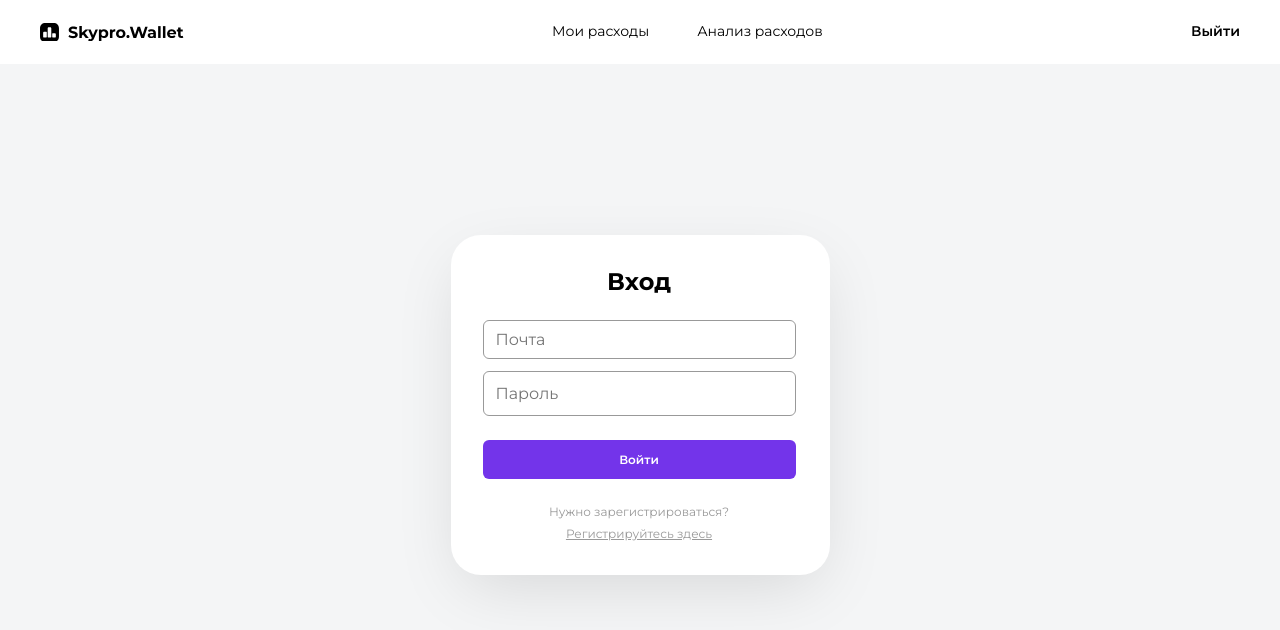
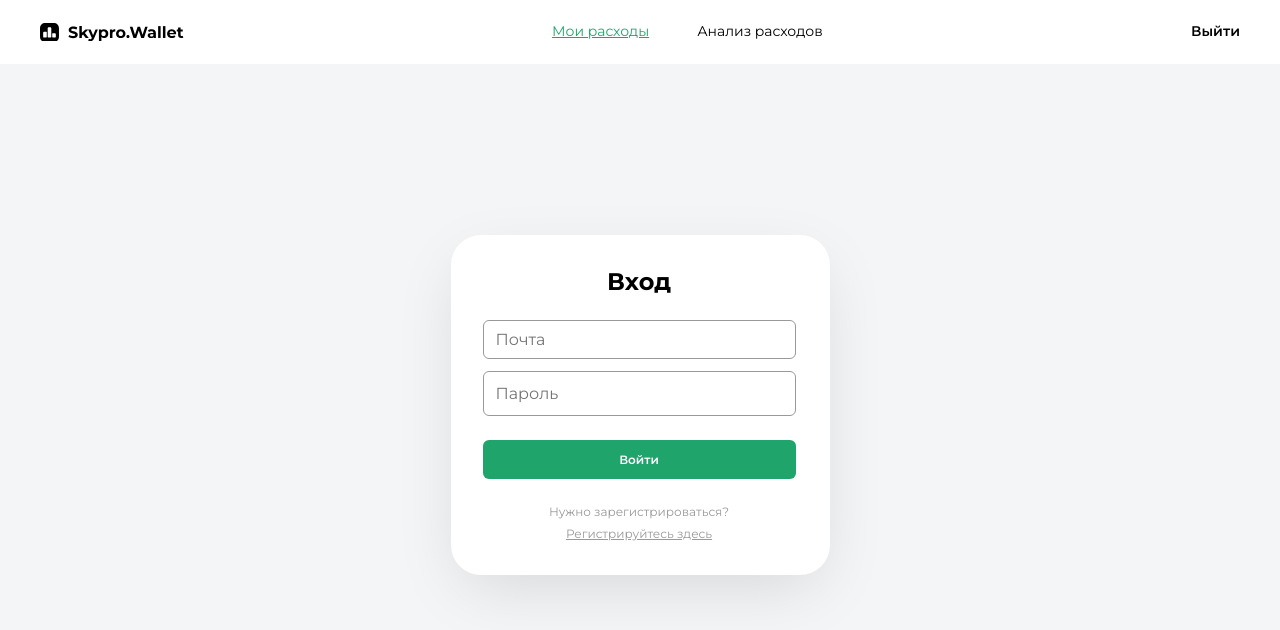
Before and after one commit to JSentience/skypro-wallet, a React (Vite) app: page /signin in a window 1280 px wide. Shown: the top 630 px of the page. Built offline with nearby package versions, Linux system fonts and the light colour scheme.

Commit message:
поправлены цвета #57764503 57764545

```diff
--- a/src/components/Button/Button.styled.js
+++ b/src/components/Button/Button.styled.js
@@ -1,12 +1,12 @@
 import styled from 'styled-components';
 
 export const Button = styled.button`
-color: #FFF;
-text-align: center;
-font-size: 12px;
-font-style: normal;
-font-weight: 600;
-line-height: normal;
+	color: #fff;
+	text-align: center;
+	font-size: 12px;
+	font-style: normal;
+	font-weight: 600;
+	line-height: normal;
 	display: flex;
 	padding: 12px;
 	justify-content: center;
@@ -14,10 +14,8 @@ line-height: normal;
 	gap: 12px;
 	align-self: stretch;
 	border-radius: 6px;
-	background: #7334ea;
+	background: #1fa46c;
 	max-width: 100%;
 
-	${props => props.disabled ?
-		'opacity: 0.5;' : ''}
-
+	${(props) => (props.disabled ? 'opacity: 0.5;' : '')}
 `;
--- a/src/components/Header/Header.jsx
+++ b/src/components/Header/Header.jsx
@@ -12,7 +12,10 @@ export const Header = () => {
 		navigate('/analysis');
 	};
 	const handleClickMain = () => {
-		navigate('/');
+		navigate('/expenses');
+	};
+	const handleClickLogout = () => {
+		navigate('/signin');
 	};
 	return (
 		<HeaderStyled>
@@ -22,7 +25,7 @@ export const Header = () => {
 					handleClickExpenses={handleClickExpenses}
 					handleClickAnalytics={handleClickAnalytics}
 				/>
-				<ExitLinkA>Выйти</ExitLinkA>
+				<ExitLinkA onClick={handleClickLogout}>Выйти</ExitLinkA>
 			</HeaderWrapper>
 		</HeaderStyled>
 	);
--- a/src/components/Header/Header.styled.js
+++ b/src/components/Header/Header.styled.js
@@ -28,4 +28,7 @@ export const ExitLinkA = styled.a`
 	font-weight: 600;
 	line-height: 170%; /* 23.8px */
 	cursor: pointer;
+	&:hover {
+		color: #1fa46c;
+	}
 `;
--- a/src/components/HeaderLink/HeaderLink.styled.js
+++ b/src/components/HeaderLink/HeaderLink.styled.js
@@ -7,16 +7,20 @@ export const LinkContainer = styled.div`
 `;
 
 export const NavLinkExpense = styled.a`
-	color: #000;
+	//color: #000;
 	text-align: center;
 	font-family: 'Montserrat', sans-serif;
 	font-size: 14px;
 	font-style: normal;
-	font-weight: 400;
+	//font-weight: 400;
 	line-height: 170%; /* 23.8px */
 	cursor: pointer;
+	color: #1fa46c;
+	text-decoration: underline;
+	text-weight: 600;
 	&:checked {
-		color: #7334ea;
+		color: #1fa46c;
+		text-decoration: underline;
 	}
 `;
 
--- a/src/components/login/Login.jsx
+++ b/src/components/login/Login.jsx
@@ -25,7 +25,7 @@ export const Login = () => {
 
 	const handleLogin = () => {
 		setAuth(true);
-		navigate('/');
+		navigate('/expenses');
 	};
 
 	const handleSwitchForm = () => {
--- a/src/components/login/Login.styled.js
+++ b/src/components/login/Login.styled.js
@@ -51,8 +51,8 @@ export const InputEmail = styled.input`
 	border: 0.5px solid #999;
 	&:focus {
 		border-radius: 6px;
-		border: 0.5px solid #7334ea;
-		background: #f1ebfd;
+		border: 0.5px solid #1fa46c;
+		background: #dbffe9;
 	}
 `;
 export const InputPassword = styled.input`
@@ -65,8 +65,8 @@ export const InputPassword = styled.input`
 	border: 0.5px solid #999;
 	&:focus {
 		border-radius: 6px;
-		border: 0.5px solid #7334ea;
-		background: #f1ebfd;
+		border: 0.5px solid #1fa46c;
+		background: #dbffe9;
 	}
 `;
 
@@ -81,8 +81,8 @@ export const InputName = styled.input`
 
 	&:focus {
 		border-radius: 6px;
-		border: 0.5px solid #7334ea;
-		background: #f1ebfd;
+		border: 0.5px solid #1fa46c;
+		background: #dbffe9;
 	}
 `;
 export const ChangeForm = styled.div`
--- a/src/pages/MainPage.jsx
+++ b/src/pages/MainPage.jsx
@@ -1,3 +1,5 @@
+import { MyExpensesPage } from './MyExpensesPage';
+
 export const MainPage = () => {
-	return <div>Главная страница</div>;
+	return <MyExpensesPage />;
 };
```
